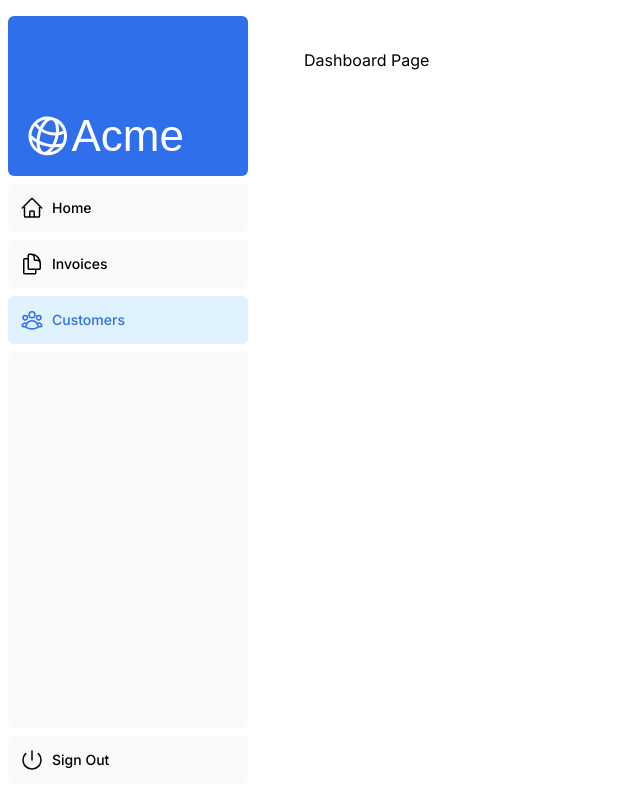
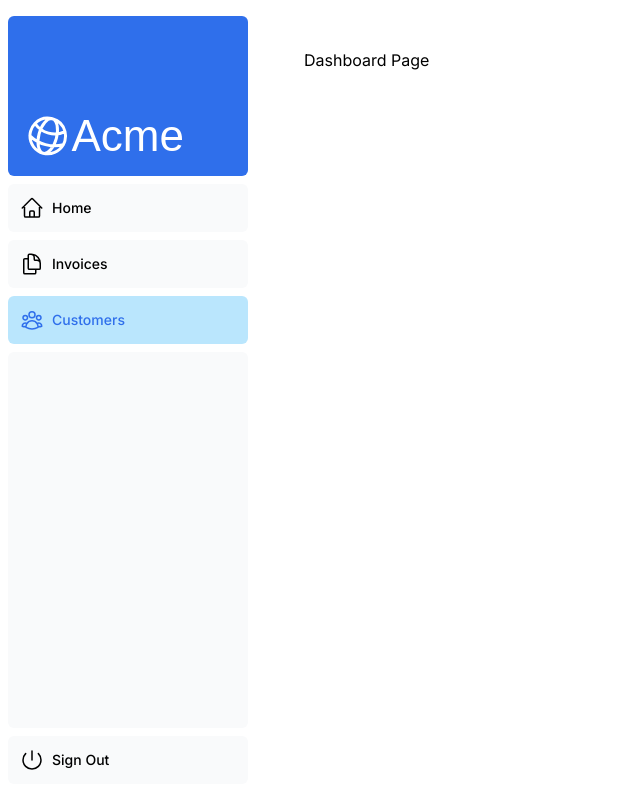
Before and after one commit to alexdrid/nextjs-dashboard, a Next.js app: page /dashboard/customers in a window 1280 px wide. Shown: the whole page, without its empty margins (0-640 px from the left). Built offline with nearby package versions, Linux system fonts and the light colour scheme; a web font is replaced by a local one.

Commit message:
handle nav link styles

```diff
--- a/app/ui/dashboard/nav-links.tsx
+++ b/app/ui/dashboard/nav-links.tsx
@@ -32,9 +32,9 @@ export default function NavLinks() {
             key={link.name}
             href={link.href}
             className={clsx(
-              "flex h-[48px] grow items-center justify-center gap-2 rounded-md bg-gray-50 p-3 text-sm font-medium hover:bg-sky-100 hover:text-blue-600 md:flex-none md:justify-start md:p-2 md:px-3",
+              "flex h-[48px] grow items-center justify-center gap-2 rounded-md bg-gray-50 p-3 text-sm font-medium hover:bg-gray-200 hover:text-blue-600 md:flex-none md:justify-start md:p-2 md:px-3",
               {
-                "bg-sky-100 text-blue-600": pathname === link.href,
+                "bg-sky-200 text-blue-600 pointer-events-none": pathname === link.href,
               }
             )}
           >
```
